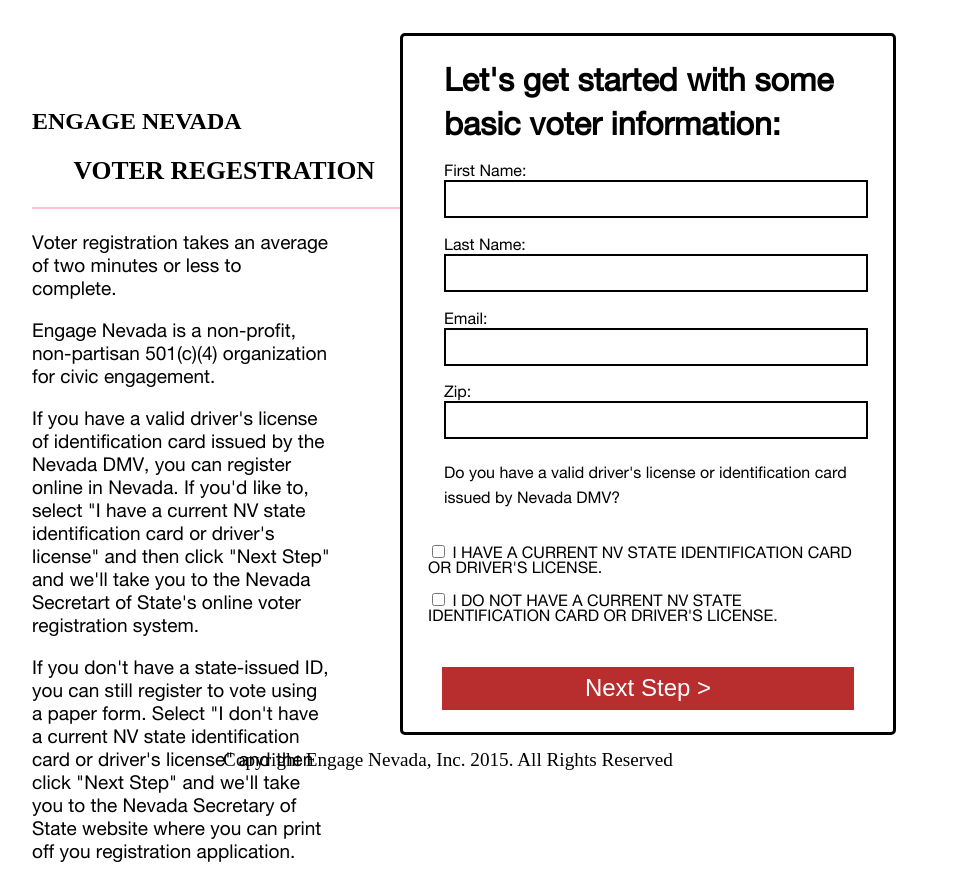
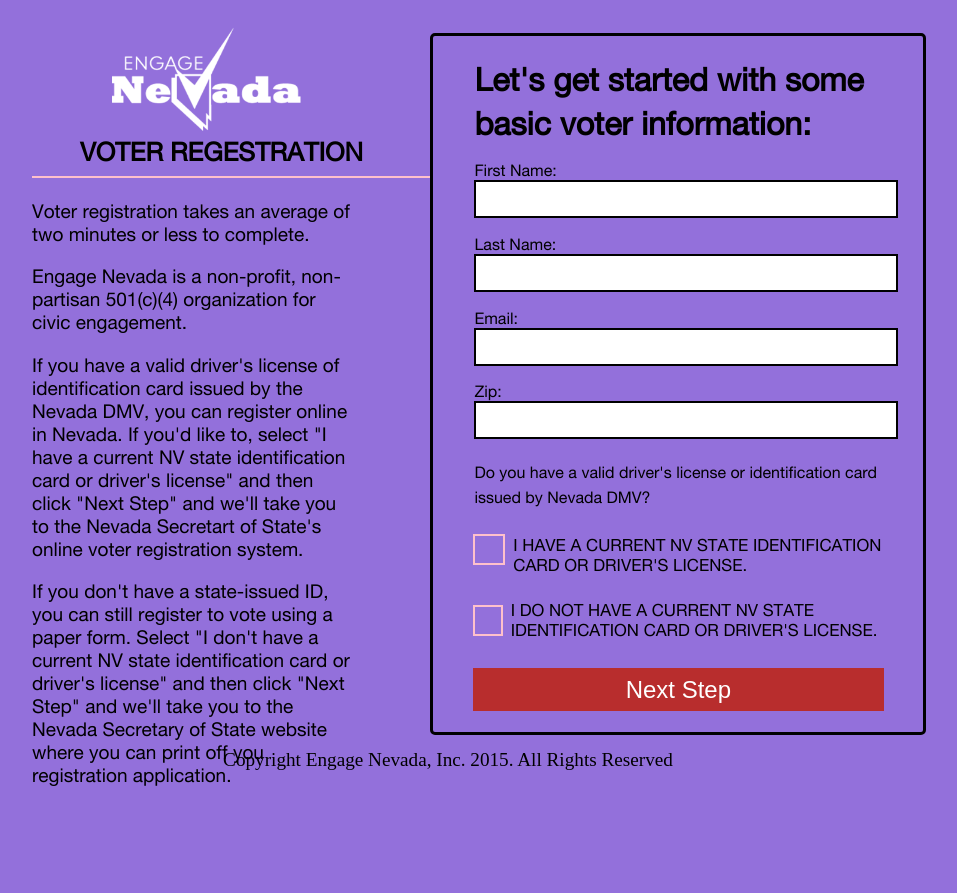
Before and after one commit to hakchurin/boot, a plain HTML site: page index.html in a window 1280 px wide. Shown: the whole page, without its empty margins (192-1149 px from the left). After the commit the page ends 816 px from the top, so only its background shows below. Drawn offline with nearby package versions, Linux system fonts and the light colour scheme.

Commit message:
media queries

```diff
--- a/index.html
+++ b/index.html
@@ -19,7 +19,11 @@
 
     <article>
         <div class="articleHeader">
-            <h1> ENGAGE NEVADA </h1>
+            <img src="assets/vote.png" alt="Paris">
+
+
+
+
             <h2>VOTER REGESTRATION </h2>
 
             <div class="line">
@@ -80,9 +84,23 @@
 
             <p class="info"> Do you have a valid driver's license or identification card issued by Nevada DMV? </p>
 
-            <input type="checkbox" class="checkYes" name="checkYes" value="yes"> I HAVE A CURRENT NV STATE IDENTIFICATION CARD OR DRIVER'S LICENSE.<br>
-            <input type="checkbox" class="checkNo" name="checkNo" value="no"> I DO NOT HAVE A CURRENT NV STATE IDENTIFICATION CARD OR DRIVER'S LICENSE.<br>
-            <button type="button" id="submitBtn" class="btn">Next Step  ></button>
+
+            <div class="check1">
+              <div class="box">
+              </div>
+                <!-- <input type="checkbox" class="checkYes" name="checkYes" value="yes"> -->
+                <p class="yesId">I HAVE A CURRENT NV STATE IDENTIFICATION CARD OR DRIVER'S LICENSE.</p>
+            </div>
+
+            <div class="check2">
+
+              <div id="box2">
+              </div>
+            <!-- <input type="checkbox" class="checkNo" name="checkNo" value="no"> -->
+            <p class="noId">I DO NOT HAVE A CURRENT NV STATE IDENTIFICATION CARD OR DRIVER'S LICENSE.</p>
+          </div>
+
+            <button type="button" id="submitBtn" class="btn">Next Step  </button>
         </div>
     </section>
 
--- a/style.scss
+++ b/style.scss
@@ -2,14 +2,14 @@
     font-family: HelveticaRoman;
     src: url("assets/HelveticaRoman.ttf");
 }
-
+// url: 'assets/images/bacon.svg',
 $primary-color: #fff;
-$font-stack:    HelveticaRoman;
-
+$font-stack: HelveticaRoman;
 
 body {
     display: inline-flex;
     width: 100%;
+    background-color: mediumpurple;
 }
 
 #email,
@@ -28,7 +28,6 @@ body {
 }
 
 section {
-    // color: blue;
     border: 3px solid;
     width: 641px;
     padding: 25px;
@@ -38,34 +37,66 @@ section {
     border-radius: 5px;
     font-family: HelveticaRoman;
 
-
-
-    .form2, .form3, .form4 {
-      margin-top:1.3rem;
+    .form2,
+    .form3,
+    .form4 {
+        margin-top: 1.3rem;
     }
 
-    .form1, .form2, .form3, .form4 {
+    .form1,
+    .form2,
+    .form3,
+    .form4 {
         margin-left: 1rem;
     }
 
-    p.info{
+    p.info {
         margin-top: 1.4rem;
         line-height: 1.6rem;
         margin-left: 1rem;
     }
 
-    .checkYes{
+    .checkYes {
         margin-top: 1rem;
     }
+
     .checkNo {
-       margin-top:1rem;
+        margin-top: 1rem;
     }
 
+    .check1, .check2 {
+        display: flex;
     }
 
+    .noId, .yesId {
+        margin-left: 0.5rem;
+        font-size: 1.05rem;
+        margin-top: 0.5rem;
+        line-height: 20px;
+    }
 
+    .box {
+        border: 2px solid pink;
+        width: 45px;
+        margin-top: 0.3rem;
+        height: 27px;
+        margin-left: 0.9rem;
+    }
 
-
+    #box2 {
+        border: 2px solid pink;
+        width: 45px;
+        margin-top: 0.7rem;
+        height: 27px;
+        margin-left: 0.9rem;
+        cursor: pointer;
+    }
+    //  .noId{
+    //    margin-left: 3rem;
+    //    font-size: 1.05rem;
+    //    margin-top: 0.5rem;
+    //  }
+}
 
 form {
     margin-top: 1rem;
@@ -76,12 +107,8 @@ form {
         cursor: pointer;
     }
 
-
-
-
-
     button#submitBtn {
-      margin-top: 2.6rem;
+        margin-top: 0.6rem;
         margin-left: 0.9rem;
         background-color: #b82d2d;
         border: none;
@@ -93,23 +120,17 @@ form {
         display: inline-block;
         font-size: 1.5rem;
         cursor: pointer;
-
-
     }
 
     h2 {
         font-size: 2rem;
         line-height: 44px;
-        margin: 0 auto;
-        margin-left: 1rem;
+        margin: 0 auto 0 1rem;
     }
 }
 
-
-
-
 article {
-    margin-top: 5rem;
+    // margin-top: 5rem;
     width: 50%;
     margin-left: 13.5rem;
 
@@ -118,7 +139,15 @@ article {
         border-right-style: none;
         border-top-style: none;
         border-left-style: none;
-        width: 23rem;
+        width: 24.9rem;
+        margin-top: 0.6rem;
+    }
+
+    img {
+        width: 65%;
+        margin-top: 1rem;
+        width: 51%;
+        margin-left: 4.5rem;
     }
 
     .articleInfo {
@@ -129,9 +158,14 @@ article {
         line-height: 23px;
     }
 
+    .articleHeader h1 {
+        background-image: url("assets/vote.png");
+    }
+
     .articleHeader h2 {
-        margin-left: 2.6rem;
         font-size: 1.6rem;
+        margin: 0 auto 0 3rem;
+        font-family: HelveticaRoman;
     }
 }
 
@@ -145,3 +179,23 @@ footer {
     font-size: 1.2rem;
     left: 0;
 }
+
+
+@media screen and (max-width: 400px) {
+
+  body{
+    display: block;
+  }
+
+  article{
+    margin: 0 auto;
+  }
+  .articleHeader{
+    margin: 0;
+  }
+
+  section{
+    margin: 0 auto;
+  }
+
+}
```
Also changed, not shown: assets/vote.png (added), bootstrap.min.css, js/bootstrap.min.js, 1 other file. Lines whose indentation alone changed are shown as unchanged.
